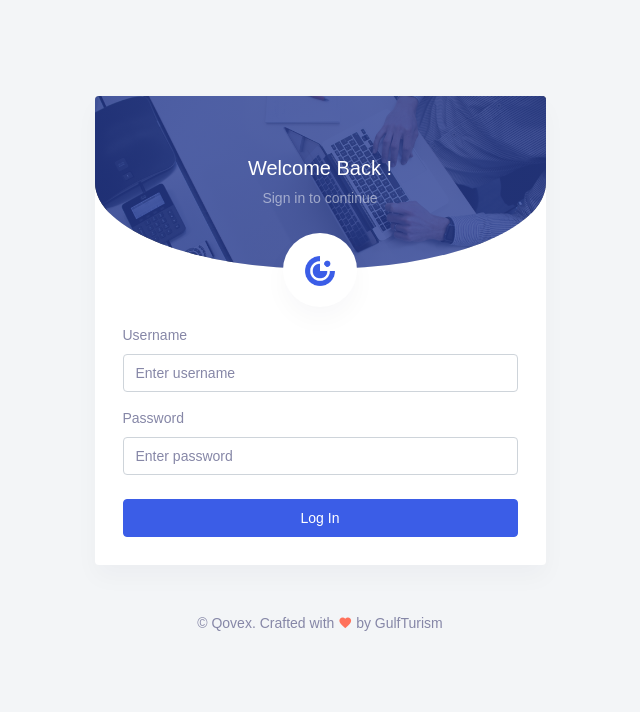
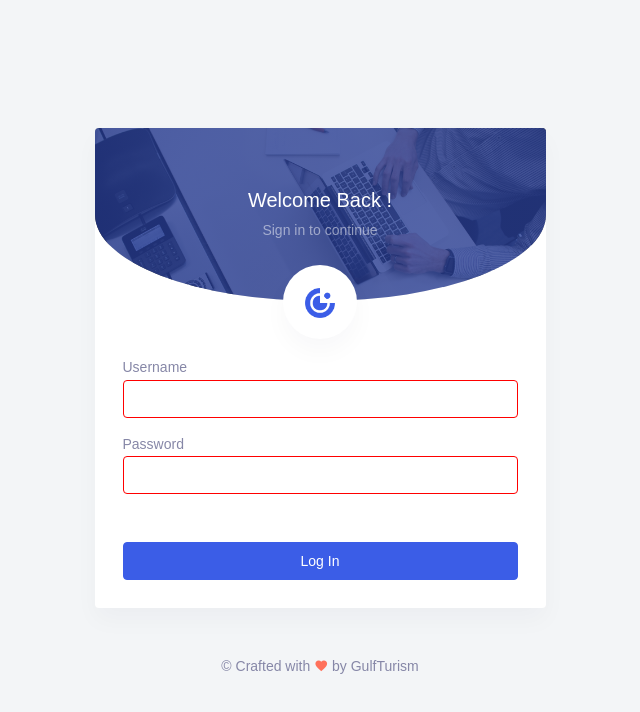
Before and after one commit to shokri88/Angular-TTSVisaBkOffice, an Angular app: page /login in a window 1280 px wide. Shown: the top 712 px of the page, without its empty margins (320-960 px from the left). Built offline with nearby package versions, Linux system fonts and the light colour scheme; a web font is replaced by a local one.

Commit message:
Commit 14040426-02

```diff
--- a/src/app/SettingData.json
+++ b/src/app/SettingData.json
@@ -1,5 +1,5 @@
     {
-        "APIUrl": "https://localhost:44370/api",
+        "APIUrl": "https://localhost:44370/tts-api",
         "ExApiUsername": "GulftourismCoreUser",
         "ExApiPassword": "Ha453G$4@35$jhgjVdfGH"
     }
--- a/src/app/app.config.ts
+++ b/src/app/app.config.ts
@@ -5,8 +5,8 @@ import { provideHttpClient } from '@angular/common/http';
 
 export const appConfig: ApplicationConfig = {
   providers: [
-    provideZoneChangeDetection({ eventCoalescing: true })
-    , provideRouter(routes),
-    provideHttpClient()
+    provideZoneChangeDetection({ eventCoalescing: true }),
+    provideRouter(routes),
+    provideHttpClient(),
   ]
 };
--- a/src/app/components/authentication/login/login.component.html
+++ b/src/app/components/authentication/login/login.component.html
@@ -14,21 +14,22 @@
                 </div>
                 <div class="card-body pt-5">
                     <div class="p-2">
-                                <form class="form-horizontal" action="index.html">
+                        <form class="form-horizontal" [formGroup]="LoginForm" (ngSubmit)="LoginUser()">
 
                             <div class="mb-3">
-                                        <label class="form-label" for="username">Username</label>
-                                        <input type="text" class="form-control" id="username" placeholder="Enter username">
+                                <label class="form-label" for="Username">Username</label>
+                                <input formControlName="Username" type="text" class="form-control" placeholder=""
+                                    required>
                             </div>
 
                             <div class="mb-3">
                                 <label class="form-label" for="userpassword">Password</label>
-                                        <input type="password" class="form-control" id="userpassword"
-                                        placeholder="Enter password">
+                               <input formControlName="Password" type="password"
+                                                        class="form-control" placeholder="" required>
                             </div>
 
-                                    <div class="mt-4">
-                                        <button class="btn btn-primary w-100 waves-effect waves-light" type="submit">Log
+                            <div class="mt-5">
+                                <button class="btn btn-primary w-100 waves-effect waves-light" type="submit" [disabled]='Isloading'>Log
                                     In</button>
                             </div>
                         </form>
@@ -38,7 +39,7 @@
             </div>
             <div class="mt-5 text-center">
                 <p>©
-                            <script>document.write(new Date().getFullYear())</script> Qovex. Crafted with <i
+                    <script>document.write(new Date().getFullYear())</script>Crafted with <i
                         class="mdi mdi-heart text-danger"></i> by GulfTurism
                 </p>
             </div>
--- a/src/app/components/authentication/login/login.component.ts
+++ b/src/app/components/authentication/login/login.component.ts
@@ -1,11 +1,39 @@
-import { Component } from '@angular/core';
+import { Component, OnInit } from '@angular/core';
+import { FormBuilder, FormGroup } from '@angular/forms';
+import { MemberService } from '../../../services/authentication/member.service';
+import { LocalStorageService } from '../../../services/public/localstorage.service';
+import { TokenService } from '../../../services/public/token.service';
+import { TestserverService } from '../../../services/public/testserver.service';
+import { ReactiveFormsModule, Validators } from '@angular/forms';
+
 
 @Component({
   selector: 'app-login',
-  imports: [],
+  imports: [ReactiveFormsModule],
   templateUrl: './login.component.html',
   styleUrl: './login.component.css'
 })
-export class LoginComponent {
+export class LoginComponent implements OnInit {
+
+  constructor(private _TestServerService: TestserverService, private _TokenService: TokenService, private _LocalStorageService: LocalStorageService,
+    private _MemberService: MemberService, private fb: FormBuilder) { }
+
+  LoginForm!: FormGroup;
+  submitted = false;
+  Isloading: boolean = false;
+
+  ngOnInit(): void {
+    this.LoginForm = this.fb.group({
+      Username: ['', Validators.required], Password: ['', Validators.required],
+    });
+  }
+
+  async LoginUser() {
+    if (this.LoginForm.valid) {
+      console.log(this.LoginForm.value);
+    }
+  }
+
+
 
 }
--- a/src/app/components/other/splash/splash.component.ts
+++ b/src/app/components/other/splash/splash.component.ts
@@ -1,35 +1,59 @@
 import { Component, OnInit } from '@angular/core';
 import { TestserverService } from '../../../services/public/testserver.service';
+import { LocalStorageService } from '../../../services/public/localstorage.service';
+import { TokenService } from '../../../services/public/token.service';
 
 @Component({
   selector: 'app-splash',
   imports: [],
   templateUrl: './splash.component.html',
   styleUrl: './splash.component.css',
-    providers: [TestserverService]
+  providers: [TestserverService]
 })
 export class SplashComponent implements OnInit {
 
-  constructor(private _TestserverService: TestserverService) { }
+  constructor(private _TestserverService: TestserverService, private _LocalStorageService: LocalStorageService,
+    private _TokenService: TokenService) { }
 
   ngOnInit(): void {
-     console.log("Server is running","1");
-     this.CheckLogin();
-     console.log("Server is running", "2");
+    this.ServerCheck();
   }
 
-  async CheckLogin() {
-
+  async ServerCheck() {
     (await this._TestserverService.GetTest()).subscribe({
       next: (data) => {
         console.log("Server is running", data);
+        if (data.code == 100) {
+          this.CheckLogin();
+        }
+        else {
+          console.log("Server Error");
+        }
       },
       error: (error) => {
-         console.log("Server Error", error);
+        console.log("Server Error", error);
       },
       complete: () => {
       }
     });
   }
 
+  async CheckLogin() {
+    if (this._LocalStorageService.GetFromLocalStorage().id != null) {
+      this._TokenService.GetUserToken().subscribe({
+        next: (data) => {
+          if (data.token.length <= 0) {
+            window.location.href = "/login"
+          }
+          else {
+            window.location.href = "/home"
+          }
+        },
+      });
+    }
+    else {
+      window.location.href = "/login"
+    }
+  }
+
 }
--- a/src/app/services/public/testserver.service.ts
+++ b/src/app/services/public/testserver.service.ts
@@ -14,6 +14,6 @@ export class TestserverService {
   }
 
   async GetTest(): Promise<Observable<ServerMessage>> {
-    return this.http.get<ServerMessage>(`${this._SettingService.getData("APIUrl")}/Server/Test`);
+    return this.http.get<ServerMessage>(`${this._SettingService.getData("APIUrl")}/TTS_Server/Test`);
   }
 }
--- /dev/null
+++ b/src/assets/css/custome-01.css
@@ -0,0 +1,11 @@
+.form-label {
+    margin-bottom: 0.1rem;
+}
+
+.account-pages {
+    padding-top: 5rem !important;
+}
+
+.ng-invalid {
+    border-color: red !important;
+}
--- a/src/index.html
+++ b/src/index.html
@@ -14,6 +14,7 @@
   <link href="assets/css/icons.min.css" rel="stylesheet" type="text/css" />
   <!-- App Css-->
   <link href="assets/css/app.min.css" id="app-style" rel="stylesheet" type="text/css" />
+  <link href="assets/css/custome-01.css" id="app-style" rel="stylesheet" type="text/css" />
 </head>
 
 <body data-layout="detached" data-topbar="colored">
```
Lines whose indentation alone changed are shown as unchanged.
